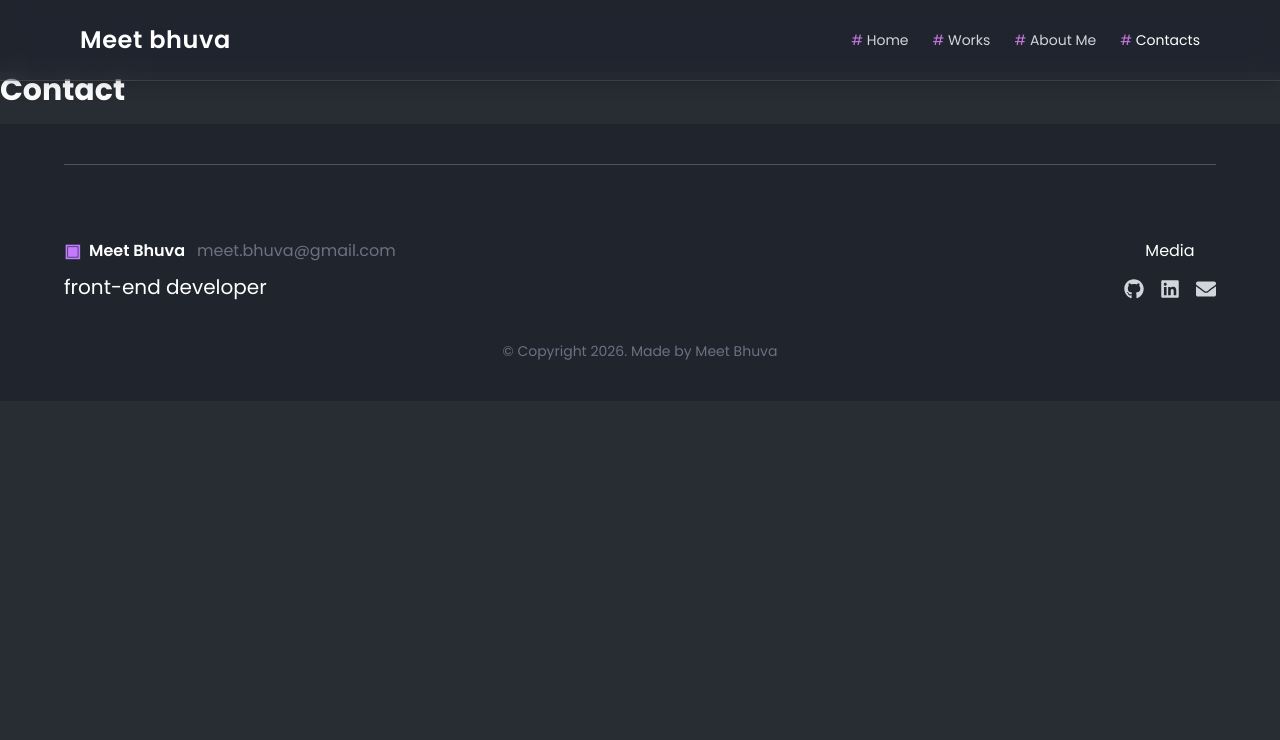
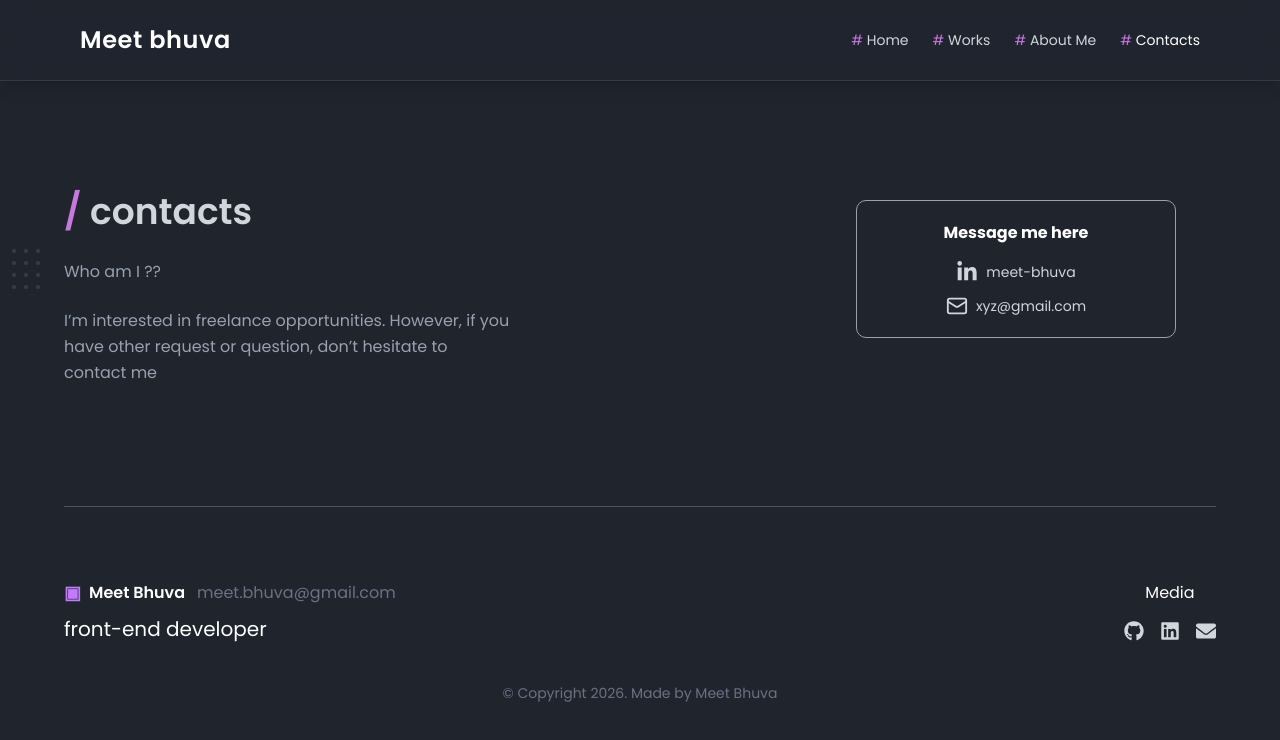
Before and after one commit to meetbhuva07/portfolio, a Next.js app: page /contact in a window 1280 px wide. Shown: the top 740 px of the page. Built offline with nearby package versions, Linux system fonts and the light colour scheme.

Commit message:
contact page rady

```diff
--- a/app/contact/page.jsx
+++ b/app/contact/page.jsx
@@ -1,11 +1,73 @@
-import React from 'react'
+import { Mail } from "lucide-react";
+import React from "react";
+import { FaLinkedinIn } from "react-icons/fa";
 
 const ContactPage = () => {
   return (
     <div>
-      <h1 className='text-3xl font-bold mb-4'>Contact</h1>
+      <section className="bg-[#1f242d] text-gray-300 py-20 px-6 md:px-16 relative overflow-hidden">
+
+        {/* ✅ Dotted Design (Hidden on Mobile) */}
+        <div className="hidden sm:grid absolute left-3 top-1/2 -translate-y-1/2 grid-cols-3 gap-2 opacity-20">
+          {[...Array(12)].map((_, i) => (
+            <div key={i} className="w-1 h-1 bg-gray-400 rounded-full"></div>
+          ))}
+        </div>
+
+        <div className="max-w-6xl mx-auto flex flex-col md:flex-row justify-between items-center gap-10">
+
+          {/* LEFT SIDE */}
+          <div className="max-w-md  md:text-left">
+
+            <h2 className="text-2xl sm:text-4xl font-semibold mt-10 mb-3">
+              <span className="text-[#C778DD]">/ </span>contacts
+            </h2>
+
+            {/* Single line on mobile */}
+            <p className="text-gray-400 mt-7 mb-6 text-sm sm:text-base whitespace-nowrap overflow-hidden text-ellipsis md:whitespace-normal">
+              Who am I ??
+            </p>
+
+            <p className="text-gray-400 leading-relaxed text-sm sm:text-base">
+              I’m interested in freelance opportunities. However, if you have
+              other request or question, don’t hesitate to contact me
+            </p>
+          </div>
+
+          {/* RIGHT SIDE CARD */}
+          <div className="border border-gray-400 p-5 w-full max-w-xs rounded-lg md:mr-10 hover:border-[#C778DD] transition duration-300">
+
+            <h3 className="mb-4 font-bold text-white text-center">
+              Message me here
+            </h3>
+
+            {/* LinkedIn */}
+            <div className="flex justify-center mb-3">
+              <a
+                href="#"
+                className="flex items-center gap-2 text-sm hover:text-[#C778DD] transition"
+              >
+                <FaLinkedinIn size={22} />
+                <span>meet-bhuva</span>
+              </a>
+            </div>
+
+            {/* Email */}
+            <div className="flex justify-center">
+              <a
+                href="mailto:xyz@gmail.com"
+                className="flex items-center gap-2 text-sm hover:text-[#C778DD] transition"
+              >
+                <Mail size={22} />
+                <span>xyz@gmail.com</span>
+              </a>
+            </div>
+
+          </div>
+        </div>
+      </section>
     </div>
-  )
-}
+  );
+};
 
-export default ContactPage
+export default ContactPage;
--- a/app/page.jsx
+++ b/app/page.jsx
@@ -293,7 +293,7 @@ const page = () => {
           </div>
 
           {/* Left Content */}
-          <div className="relative order-2 md:order-1 text-center md:text-left">
+          <div className="relative order-2 md:order-1 text-justify md:text-justify max-w-xl">
             {/* Left Gray Box */}
             <div className="hidden lg:block absolute -left-24 top-14 w-14 h-28 border border-gray-500"></div>
 
@@ -312,7 +312,6 @@ const page = () => {
               technologies and continuously improving my skills to create better
               digital experiences.
             </p>
-
             <button className="border border-[#C778DD] px-5 py-3 hover:bg-[#C778DD] transition">
               Read more →
             </button>
```
